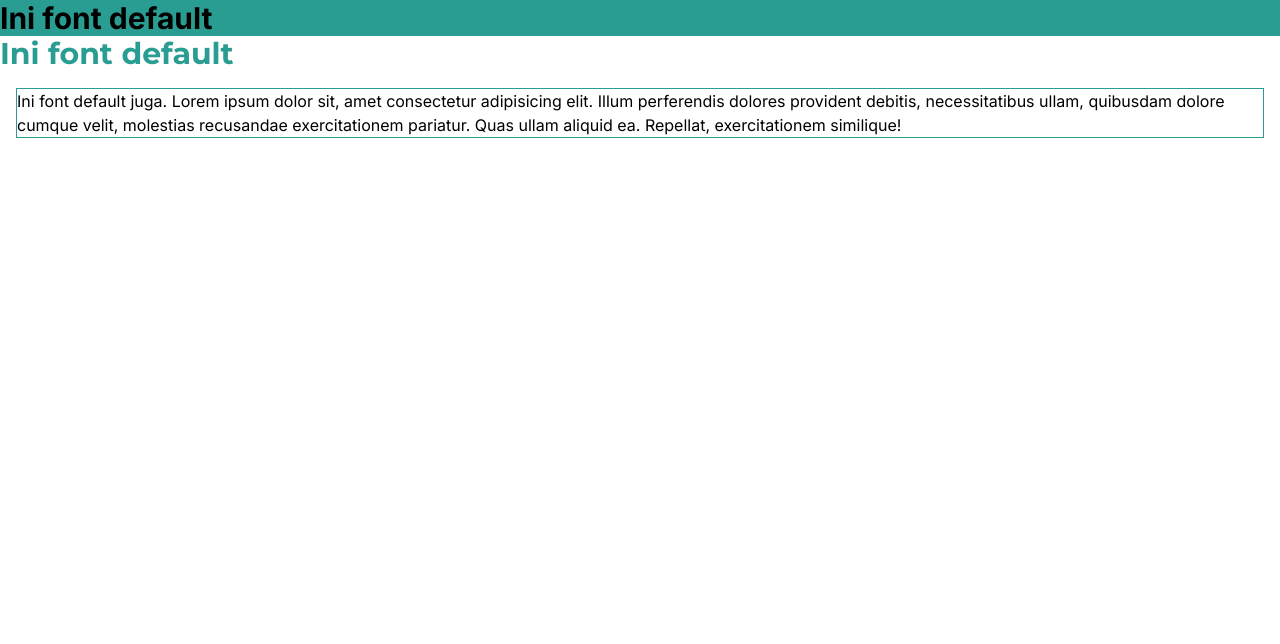
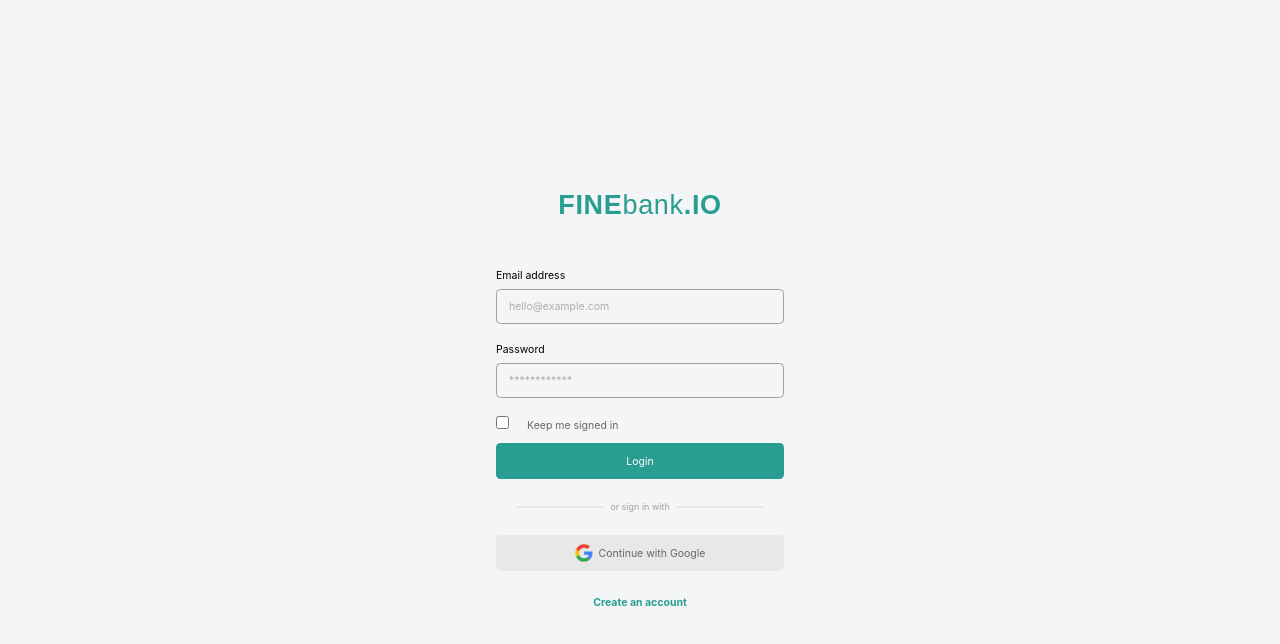
Before and after one commit to Anjarabidin123/sisiklienkuliah, a React (Vite) app in the folder admin-ui/: page / in a window 1280 px wide. Shown: the top 644 px of the page. Built offline with nearby package versions, Linux system fonts and the light colour scheme.

Commit message:
membuat page sign in

```diff
--- a/admin-ui/index.html
+++ b/admin-ui/index.html
@@ -4,7 +4,7 @@
     <meta charset="UTF-8" />
     <link rel="icon" type="image/svg+xml" href="/vite.svg" />
     <meta name="viewport" content="width=device-width, initial-scale=1.0" />
-    <title>Vite + React</title>
+    <title>Finebank.io</title>
   </head>
   <body class="font-body">
     <div id="root"></div>
--- a/admin-ui/src/App.css
+++ b/admin-ui/src/App.css
@@ -1,3 +1,7 @@
+html{
+  font-size: 75%;
+}
+
 @import url('https://fonts.googleapis.com/css2?family=Inter:ital,opsz,wght@0,14..32,100..900;1,14..32,100..900&family=Montserrat:ital,wght@0,100..900;1,100..900&display=swap');
 
 @import "tailwindcss";
--- a/admin-ui/src/App.jsx
+++ b/admin-ui/src/App.jsx
@@ -2,17 +2,131 @@
 
 function App() {
   return (
-    <>
-      <h1 className="text-3xl font-bold bg-primary">Ini font default</h1>
-      <h1 className="text-3xl font-bold font-poppins text-primary">Ini font default</h1>
-      <p className="m-4 border border-primary">
-        Ini font default juga. Lorem ipsum dolor sit, amet consectetur
-        adipisicing elit. Illum perferendis dolores provident debitis,
-        necessitatibus ullam, quibusdam dolore cumque velit, molestias
-        recusandae exercitationem pariatur. Quas ullam aliquid ea. Repellat,
-        exercitationem similique!
-      </p>
-    </>
+    <main className="min-h-screen bg-special-mainBg flex justify-center items-center">
+      {/* container start */}
+      <div className="w-full max-w-sm">
+        {/* logo start */}
+          <div className="flex justify-center font-poppins tracking-wide text-primary text-4xl">
+          <span className="font-bold">FINE</span>
+          bank
+          <span className="font-bold">.IO</span>
+          </div>
+        {/* logo end */}
+        {/* form start */}
+        <div className="mt-16">
+          <form action="">
+            <div className="mb-6">
+              <label htmlFor="email" className="block text-sm mb-2">
+                Email address
+              </label>
+              <input
+                type="email"
+                className="py-3 pl-4 text-sm rounded-md w-full bg-special-mainBg border border-gray-03 text-gray-01 focus:border-black focus:outline-none focus:ring-0"
+                placeholder="hello@example.com"
+                name="email"
+                id="email"
+              />
+            </div>
+            <div className="mb-6">
+              <label htmlFor="password" className="block text-sm mb-2">
+                Password
+              </label>
+              <input
+                type="password"
+                className="py-3 pl-4 text-sm rounded-md w-full bg-special-mainBg border border-gray-03 text-gray-01 focus:border-black focus:outline-none focus:ring-0"
+                placeholder="************"
+                name="password"
+                id="password"
+              />
+            </div>
+            <div className="mb-3">
+              <input
+                type="checkbox"
+                className="text-sm accent-primary"
+                name="status"
+                id="status"
+              />
+              <label htmlFor="status" className="text-sm text-gray-01 ml-6">
+                Keep me signed in
+              </label>
+            </div>
+            <button
+              className="h-12 rounded-md text-sm bg-primary w-full text-white"
+              type="submit"
+            >
+              Login
+            </button>
+          </form>
+        </div>
+        {/* form end */}
+        {/* teks start */}
+        <div className="my-9 px-7 flex flex-col justify-center items-center text-xs text-gray-03">
+          <div className="border border-gray-05 w-full"></div>
+          <div className="px-2 bg-special-mainBg absolute"> or sign in with</div>
+        </div>
+        {/* teks end */}
+        {/* sign in with google start */}
+        <div className="mb-8">
+          <button
+            className="h-12 flex items-center justify-center rounded-md text-sm w-full bg-gray-05 text-gray-01"
+            type="button"
+          >
+            <svg
+              class="h-6 w-6 mr-2"
+              xmlns="http://www.w3.org/2000/svg"
+              xmlns:xlink="http://www.w3.org/1999/xlink"
+              width="800px"
+              height="800px"
+              viewBox="-0.5 0 48 48"
+              version="1.1"
+            >
+              <title>Google-color</title> <desc>Created with Sketch.</desc>
+              <defs> </defs>
+              <g
+                id="Icons"
+                stroke="none"
+                stroke-width="1"
+                fill="none"
+                fill-rule="evenodd"
+              >
+                <g id="Color-" transform="translate(-401.000000, -860.000000)">
+                  <g id="Google" transform="translate(401.000000, 860.000000)">
+                    <path
+                      d="M9.82727273,24 C9.82727273,22.4757333 10.0804318,21.0144 10.5322727,19.6437333 L2.62345455,13.6042667 C1.08206818,16.7338667 0.213636364,20.2602667 0.213636364,24 C0.213636364,27.7365333 1.081,31.2608 2.62025,34.3882667 L10.5247955,28.3370667 C10.0772273,26.9728 9.82727273,25.5168 9.82727273,24"
+                      id="Fill-1"
+                      fill="#FBBC05"
+                    ></path>
+                    <path
+                      d="M23.7136364,10.1333333 C27.025,10.1333333 30.0159091,11.3066667 32.3659091,13.2266667 L39.2022727,6.4 C35.0363636,2.77333333 29.6954545,0.533333333 23.7136364,0.533333333 C14.4268636,0.533333333 6.44540909,5.84426667 2.62345455,13.6042667 L10.5322727,19.6437333 C12.3545909,14.112 17.5491591,10.1333333 23.7136364,10.1333333"
+                      id="Fill-2"
+                      fill="#EB4335"
+                    ></path>
+                    <path
+                      d="M23.7136364,37.8666667 C17.5491591,37.8666667 12.3545909,33.888 10.5322727,28.3562667 L2.62345455,34.3946667 C6.44540909,42.1557333 14.4268636,47.4666667 23.7136364,47.4666667 C29.4455,47.4666667 34.9177955,45.4314667 39.0249545,41.6181333 L31.5177727,35.8144 C29.3995682,37.1488 26.7323182,37.8666667 23.7136364,37.8666667"
+                      id="Fill-3"
+                      fill="#34A853"
+                    ></path>
+                    <path
+                      d="M46.1454545,24 C46.1454545,22.6133333 45.9318182,21.12 45.6113636,19.7333333 L23.7136364,19.7333333 L23.7136364,28.8 L36.3181818,28.8 C35.6879545,31.8912 33.9724545,34.2677333 31.5177727,35.8144 L39.0249545,41.6181333 C43.3393409,37.6138667 46.1454545,31.6490667 46.1454545,24"
+                      id="Fill-4"
+                      fill="#4285F4"
+                    ></path>
+                  </g>
+                </g>
+              </g>
+            </svg>
+            <span>Continue with Google</span>
+          </button>
+        </div>
+        {/* sign in with google end */}
+        {/* link start */}
+        <div className="flex justify-center">
+          <a className="text-primary text-sm font-bold">Create an account</a>
+        </div>
+        {/* link end */}
+      </div>
+      {/* container end */}
+    </main>
   );
 }
 
```
